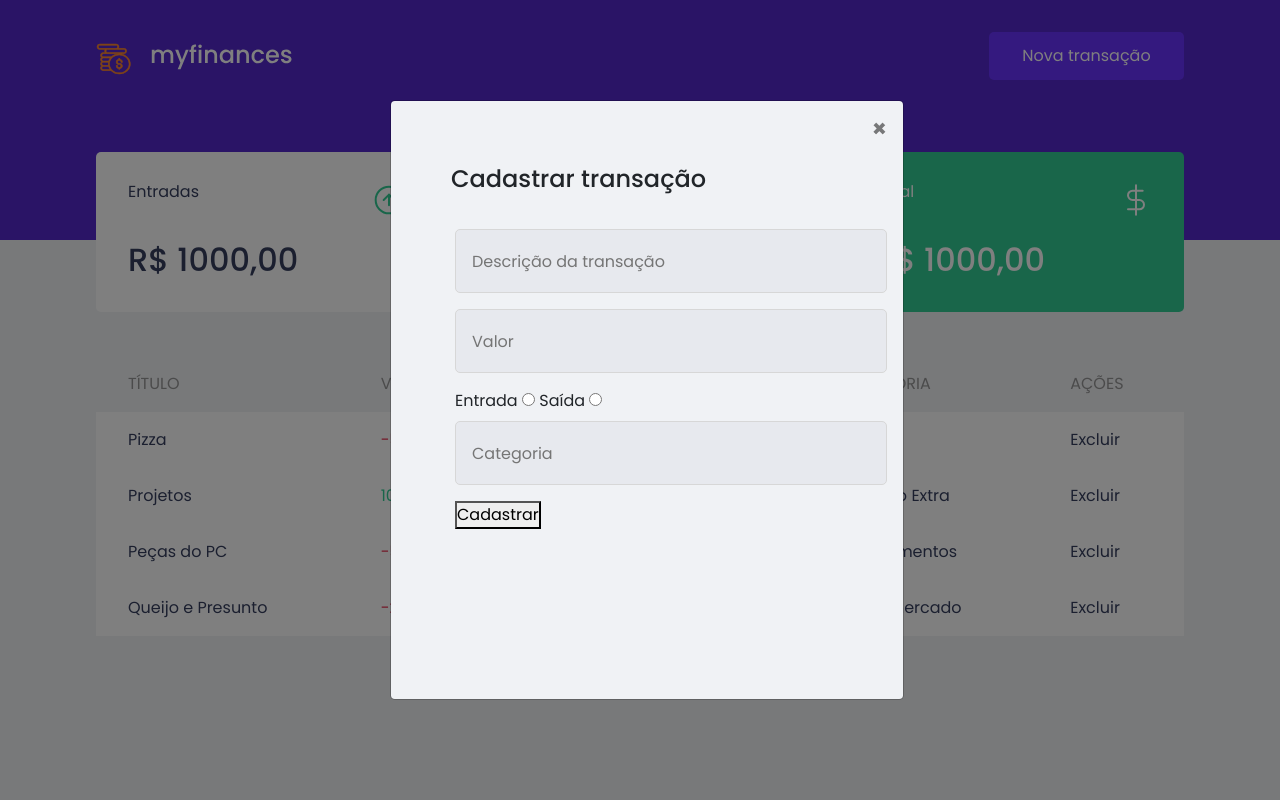
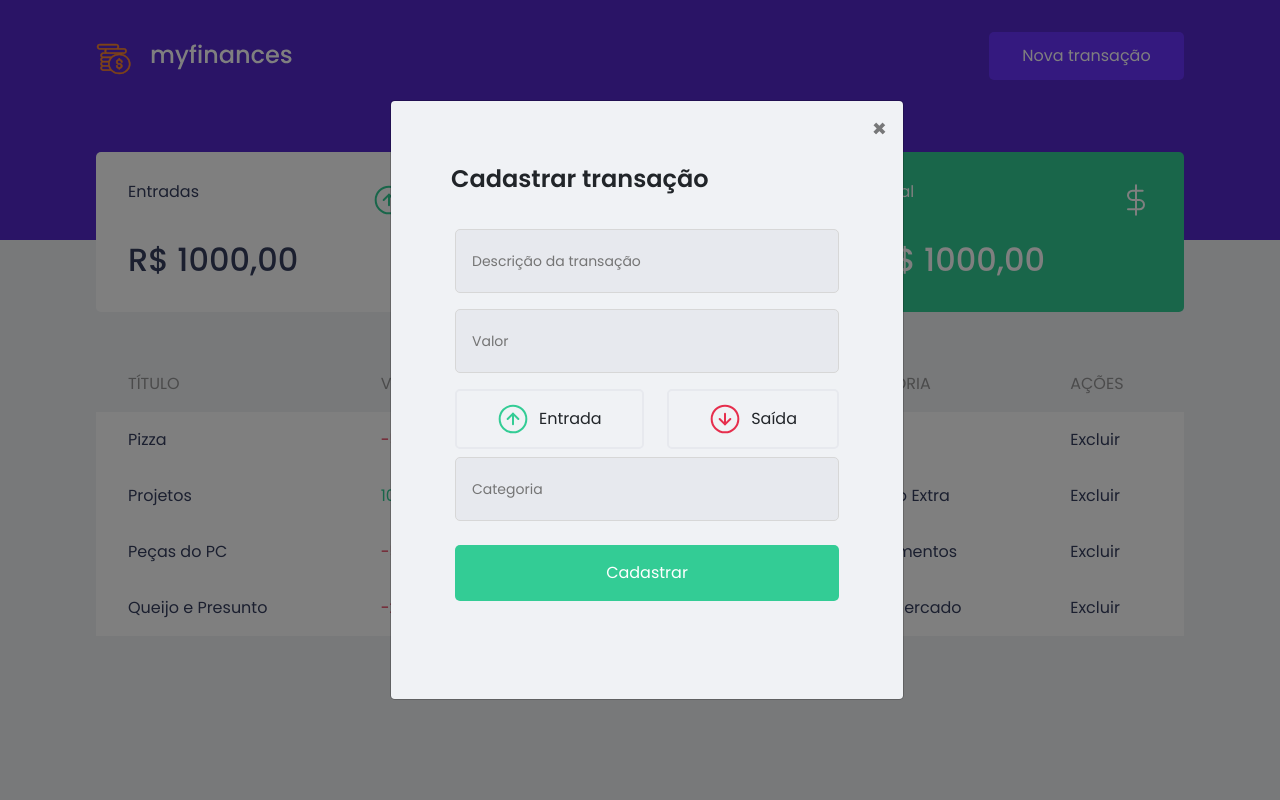
Before and after one commit to JRSparrowII/myfinances, a PHP site: page / in a window 1280 px wide, after a click on "Nova transação". Run offline with PHP 8.4, Linux system fonts and the light colour scheme; some libraries are stand-ins or nearby versions.

Commit message:
Terminando a tela de cadastro

```diff
--- a/css/styles.css
+++ b/css/styles.css
@@ -162,10 +162,12 @@ color: #BD2130;
 .modal-content .modal-title {
     font-size: 24px;
     padding: 44px 0px 0px 44px;
+    font-weight: 600;
 }
 
 .form-body-input {
     padding-left: 48px;
+    padding-right: 48px;
     width: 480px;
     height: 304px;
 }
@@ -179,4 +181,60 @@ color: #BD2130;
     border-radius: 5px;
     margin-bottom: 16px;
     padding: 16px 0px 16px 16px;
+    font-weight: 400;
+    font-size: 14px;
 }
+
+.form-body-input .radio {
+    display: flex;
+    justify-content: space-between;
+}
+
+.form-body-input .radio label {
+    padding: 12px 40px 12px 40px;
+    background-color: #f0f2f5;
+    border: 2px solid #e7e9ee;
+    border-radius: 5px;
+    font-size: 16px;
+    display: flex;
+    justify-content: space-between;
+    align-items: center;
+    cursor: pointer;
+}
+
+.form-body-input .radio input {
+    display: none;
+}
+
+.form-body-input .radio img {
+    margin-right: 10px;
+}
+
+.form-body-input .radio input[type="radio"]:checked + label[for="entrada"] {
+    border: 2px solid #33cc95 !important;
+}
+
+.form-body-input .radio input[type="radio"]:checked + label[for="saida"] {
+    border: 2px solid red !important;
+}
+
+.form-body-input input:focus{
+    outline:0;
+    border-color: #6933ff;
+}
+
+.btn-cadastrar {
+    width: 100% ;
+    height: 56px;
+    background-color: #33cc95;
+    margin-top: 8px;
+    border-radius: 5px;
+    color: #fff;
+    border:0;
+    cursor: pointer;
+    transition: 0.2s filter;
+}
+
+.btn-cadastrar:hover {
+    filter: brightness(0.9);
+}
--- a/index.html
+++ b/index.html
@@ -113,18 +113,28 @@
                         </div>
 
                         <div class="radio">
-                        <label for="entrada">Entrada</label>
-                        <input type="radio" id="entrada" name="tipo_movimentacao">
+                                <input type="radio" id="entrada" name="tipo_movimentacao" value="entrada">
+                                <label for="entrada">
+                                    <img src="./assets/income.svg" alt="">
+                                    <span>Entrada</span>
+                                </label>
 
-                        <label for="saida">Saída</label>
-                        <input type="radio" id="saida" name="tipo_movimentacao">
+
+                                <input type="radio" id="saida" name="tipo_movimentacao" value="saida">
+                                <label for="saida">
+                                    <img src="./assets/outcome.svg" alt="">
+                                    <span>Saída</span>
+                                </label>
+
+
+
                         </div>
 
                         <div class="input">
                             <input type="text" placeholder="Categoria">
                         </div>
-                    <div class="cadastrar">
-                        <button >Cadastrar</button>
+                        <div >
+                            <button class="btn-cadastrar">Cadastrar</button>
                         </div>
                     </div>
                 </div>
```
Also changed, not shown: teste.php (added, +42 -0 lines). Lines whose indentation alone changed are shown as unchanged.
